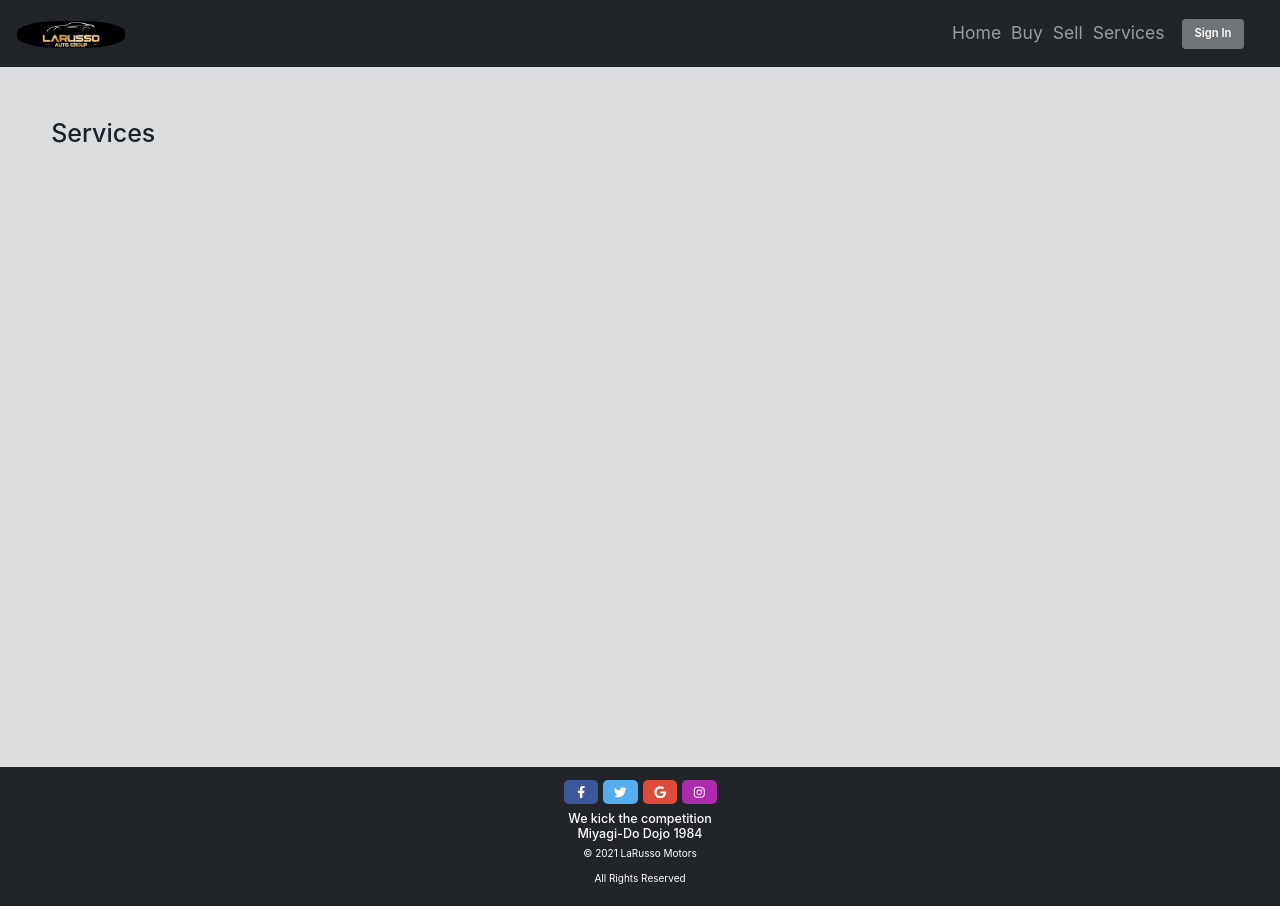
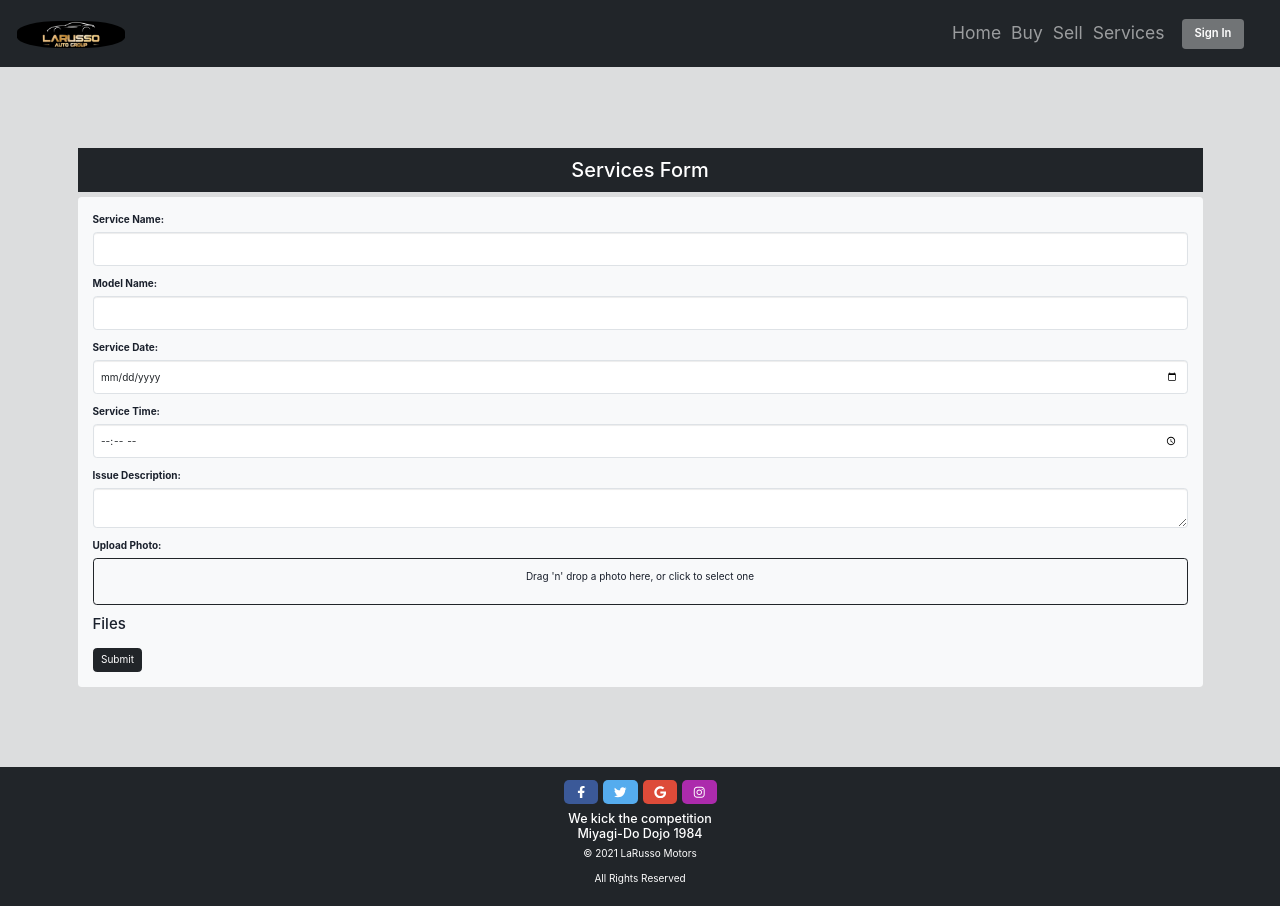
Before and after one commit to workVipulPareek/ASD_project, a React (Vite) app in the folder vite-project/: page /services in a window 1280 px wide. Built offline with nearby package versions, Linux system fonts and the light colour scheme.

Commit message:
update Service.jsx

```diff
--- a/vite-project/src/components/Services.jsx
+++ b/vite-project/src/components/Services.jsx
@@ -1,11 +1,86 @@
+
 import React from 'react';
+import { useForm } from 'react-hook-form';
+import { useDropzone } from 'react-dropzone';
+import 'bootstrap/dist/css/bootstrap.min.css';
 
-const Services = () => {
-    return (
-        <div className='main-body'>
-            <h1>Services</h1>
+const Service = () => {
+  const { register, handleSubmit, reset, formState: { errors } } = useForm();
+  const onSubmit = (data) => {
+    console.log(data);
+    reset();
+  };
+
+  const { getRootProps, getInputProps, acceptedFiles } = useDropzone({
+    accept: 'image/*',
+    maxFiles: 1
+  });
+
+  const files = acceptedFiles.map(file => (
+    <li key={file.path} className="list-group-item">
+      {file.path} - {file.size} bytes
+    </li>
+  ));
+
+  return (
+    <div className='main-body'>
+    <div className="container mt-5">
+      <h2 className="text-center text-white bg-dark p-3">Services Form</h2>
+      <form onSubmit={handleSubmit(onSubmit)} className="bg-light p-4 rounded">
+        <div className="mb-3">
+          <label htmlFor="Sr_name" className="form-label">Service Name:</label>
+          <input id="Sr_name" className="form-control" {...register('Sr_name', { required: true })} />
+          {errors.Sr_name && <p className="text-danger">This field is required</p>}
         </div>
-    );
-}
 
-export default Services;
+        <div className="mb-3">
+          <label htmlFor="model_name" className="form-label">Model Name:</label>
+          <input id="model_name" className="form-control" {...register('model_name', { required: true })} />
+          {errors.model_name && <p className="text-danger">This field is required</p>}
+        </div>
+
+        {/* <div className="mb-3">
+          <label htmlFor="year" className="form-label">Year:</label>
+          <input id="year" type="number" className="form-control" {...register('year', { required: true, min: 1886 })} />
+          {errors.year && <p className="text-danger">This field is required and must be a valid year</p>}
+        </div> */}
+
+        <div className="mb-3">
+          <label htmlFor="Sr_date" className="form-label">Service Date:</label>
+          <input id="Sr_date" type="date" className="form-control" {...register('Sr_date', { required: true })} />
+          {errors.Sr_time && <p className="text-danger">This field is required</p>}
+        </div>
+
+        <div className="mb-3">
+          <label htmlFor="Sr_time" className="form-label">Service Time:</label>
+          <input id="Sr_time" type="time" className="form-control" {...register('Sr_time', { required: true })} />
+          {errors.Sr_time && <p className="text-danger">This field is required</p>}
+        </div>
+
+        <div className="mb-3">
+          <label htmlFor="Iss_description" className="form-label">Issue Description:</label>
+          <textarea id="Iss_description" className="form-control" {...register('Iss_description', { required: true })} />
+          {errors.Iss_description && <p className="text-danger">This field is required</p>}
+        </div>
+
+        <div className="mb-3">
+          <label className="form-label">Upload Photo:</label>
+          <div {...getRootProps({ className: 'dropzone border border-dark p-3 rounded' })}>
+            <input {...getInputProps()} />
+            <p className="text-center">Drag 'n' drop a photo here, or click to select one</p>
+
+          </div>
+          <aside className="mt-3">
+            <h4>Files</h4>
+            <ul className="list-group">{files}</ul>
+          </aside>
+        </div>
+
+        <button type="submit" className="btn btn-dark">Submit</button>
+      </form>
+    </div>
+    </div>
+  );
+};
+
+export default Service;
```
